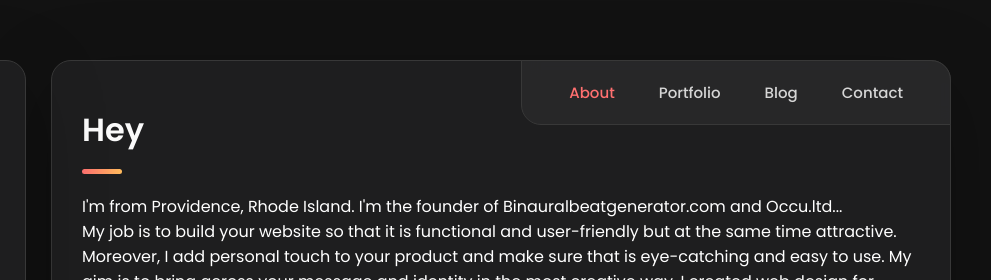
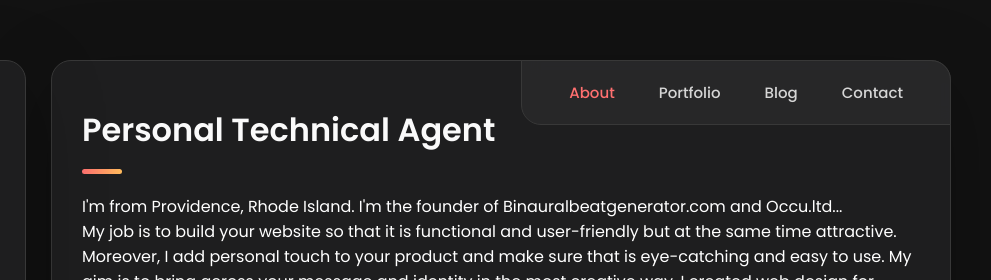
Before and after one commit to MetacomicSolutions/bio, a plain HTML site: page index.html in a window 1280 px wide. Shown: the top 280 px of the page, 289-1280 px from the left. Drawn offline with nearby package versions, Linux system fonts and the light colour scheme.

Commit message:
Update index.html

```diff
--- a/index.html
+++ b/index.html
@@ -105,7 +105,7 @@
 
             <article class="about active" data-page="about">
                 <header>
-                    <h2 class="h2 article-title">Hey</h2>
+                    <h2 class="h2 article-title">Personal Technical Agent</h2>
                 </header>
 
                 <section style="color: white; font-size: 1rem;" class="service">
```
